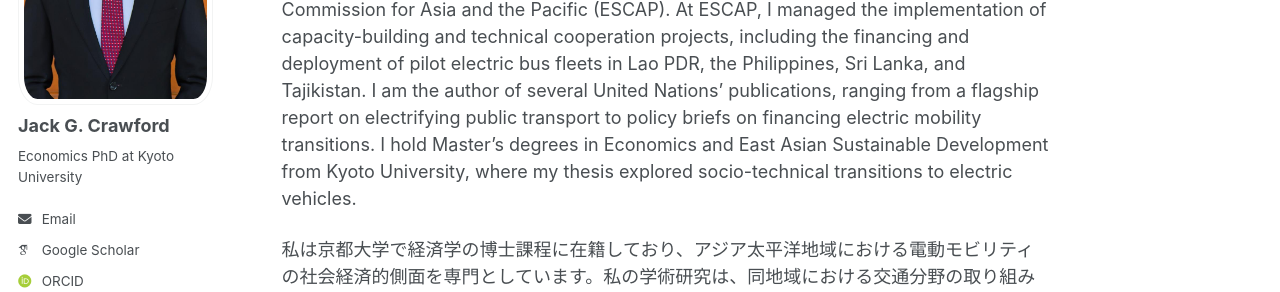
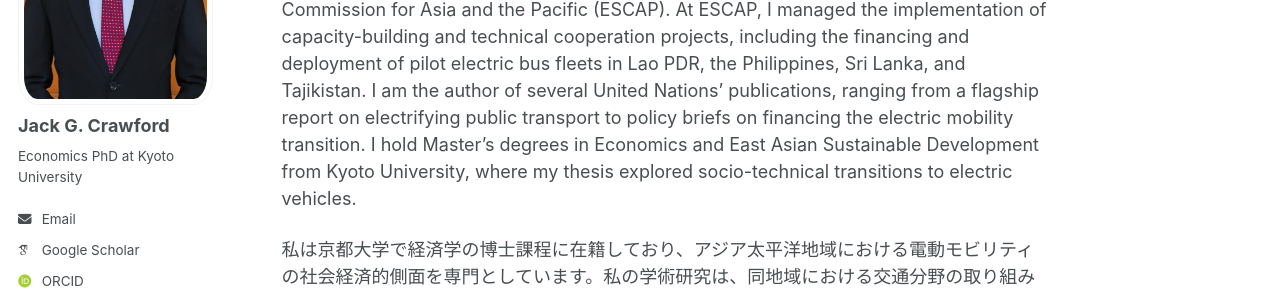
Before and after one commit to jackgcrawford/jackcrawford, a Jekyll site: the page built from _pages/about.md, in a window 1280 px wide and 1134 px high. Shown: the part 288-580 px from the top of the window. Built offline with Jekyll 4.4.1, drawn with Linux system fonts in a browser that asks for light colours; some web fonts are replaced; some of the changed text lies outside the part shown.

Commit message:
Update about.md

```diff
--- a/_pages/about.md
+++ b/_pages/about.md
@@ -10,6 +10,6 @@
 permalink: /
 ---
 
-I specialize in the socio-economic dimensions of electric mobility across Asia and the Pacific. My PhD research at Kyoto University is grounded in professional experience advancing transport initiatives in the region, including as an Project Lead at both the International Labour Organization (ILO), and the United Nations Economic and Social Commission for Asia and the Pacific (ESCAP). At ESCAP, I managed the implementation of capacity-building and technical cooperation projects, including the financing and deployment of pilot electric bus fleets in Lao PDR, the Philippines, Sri Lanka, and Tajikistan. I am the author of several United Nations' publications, ranging from a flagship report on electrifying public transport to policy briefs on financing electric mobility transitions. I hold Master’s degrees in Economics and East Asian Sustainable Development from Kyoto University, where my thesis explored socio-technical transitions to electric vehicles.
+I specialize in the socio-economic dimensions of electric mobility across Asia and the Pacific. My PhD research at Kyoto University is grounded in professional experience advancing transport initiatives in the region, including as an Project Lead at both the International Labour Organization (ILO), and the United Nations Economic and Social Commission for Asia and the Pacific (ESCAP). At ESCAP, I managed the implementation of capacity-building and technical cooperation projects, including the financing and deployment of pilot electric bus fleets in Lao PDR, the Philippines, Sri Lanka, and Tajikistan. I am the author of several United Nations' publications, ranging from a flagship report on electrifying public transport to policy briefs on financing the electric mobility transition. I hold Master’s degrees in Economics and East Asian Sustainable Development from Kyoto University, where my thesis explored socio-technical transitions to electric vehicles.
 
 私は京都大学で経済学の博士課程に在籍しており、アジア太平洋地域における電動モビリティの社会経済的側面を専門としています。私の学術研究は、同地域における交通分野の取り組みを推進してきた実務経験に基づいています。国際労働機関（ILO）において経済問題担当コンサルタントとして、また国連アジア太平洋経済社会委員会（ESCAP）において、交通政策の支援に従事してきました。ESCAPでは、ラオス人民民主共和国、フィリピン、スリランカ、タジキスタンにおける電動バスのパイロット導入およびその資金調達に関する能力強化・技術協力プロジェクトの実施を担当しました。私は、公共交通の電動化に関する旗艦報告書から、電動モビリティ移行の資金調達に関する政策提言まで、複数の国連刊行物の執筆を担当しています。京都大学では、経済学および東アジア持続可能な開発に関する修士号を取得しており、修士論文では電気自動車への社会技術的転換をテーマに研究を行いました。
```
